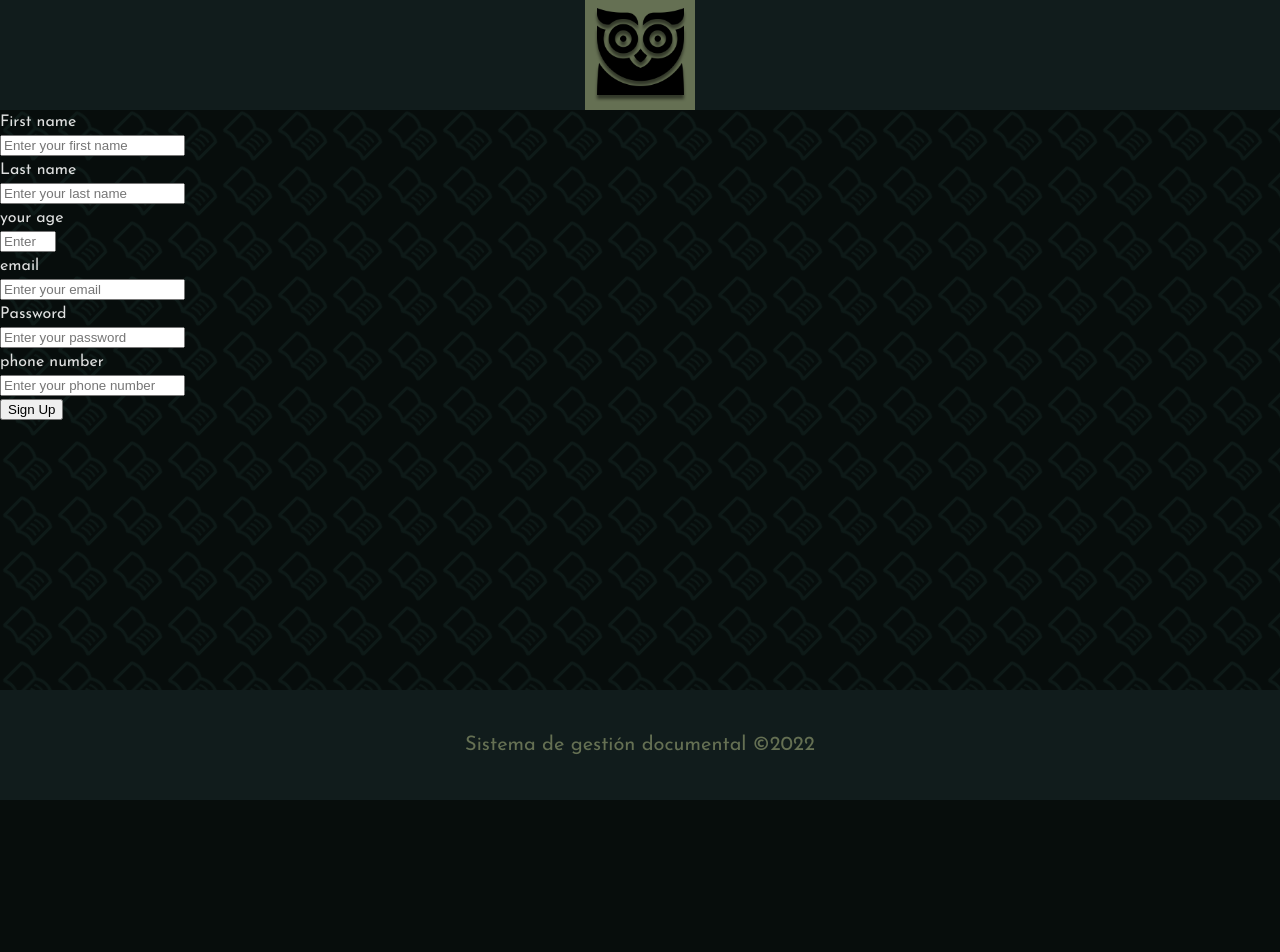
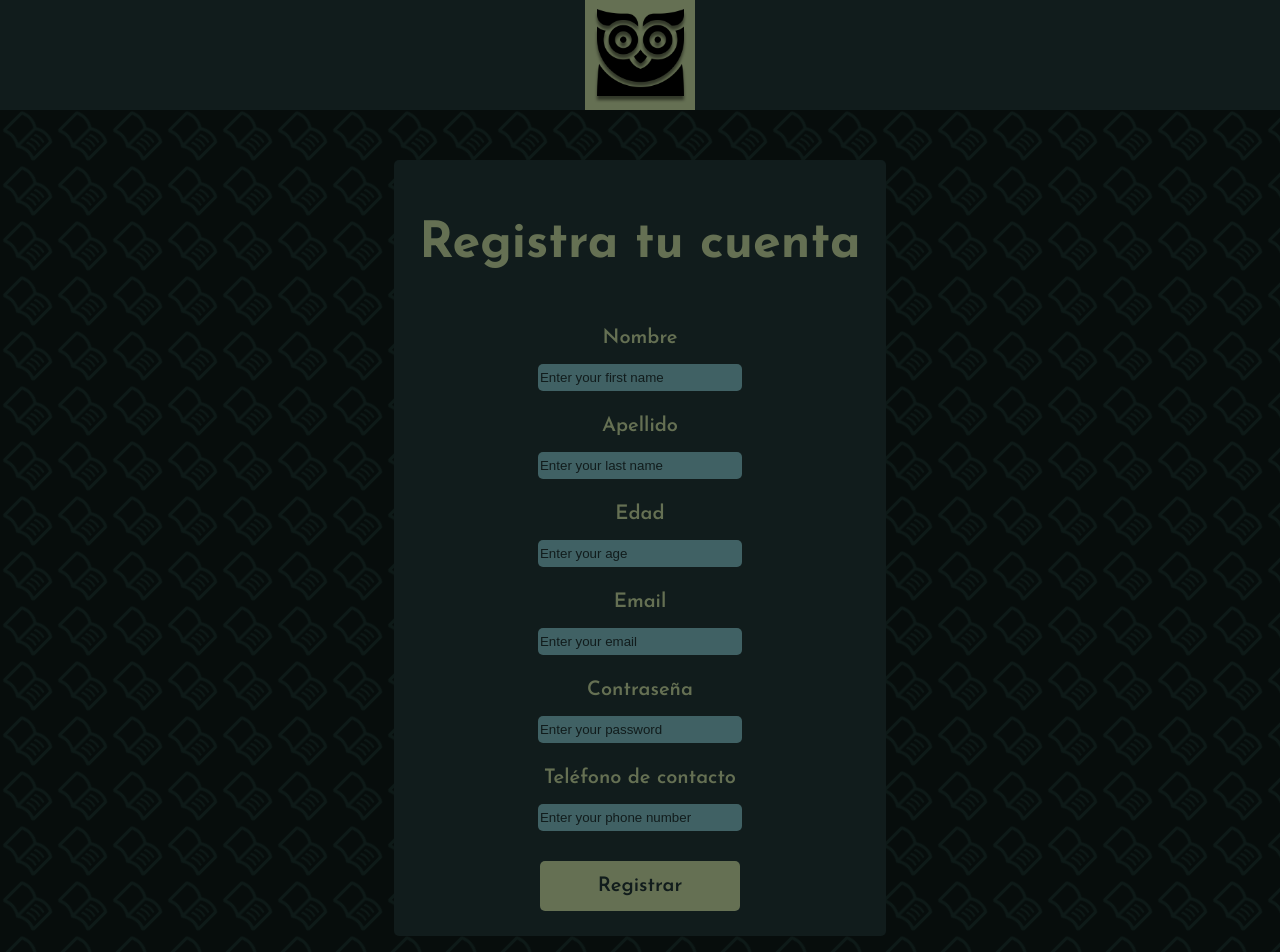
Before and after one commit to vianrove/SDGD, a React (Vite) app: page /signup in a window 1280 px wide. Shown: the top 952 px of the page. Before the commit the page ends 800 px from the top, so only its background shows below. Built offline with nearby package versions, Linux system fonts and the light colour scheme.

Commit message:
Styled signup page

```diff
--- a/index.html
+++ b/index.html
@@ -7,7 +7,7 @@
     <meta name="viewport" content="width=device-width, initial-scale=1.0" />
     <link rel="preconnect" href="https://fonts.googleapis.com">
     <link rel="preconnect" href="https://fonts.gstatic.com" crossorigin>
-    <link href="https://fonts.googleapis.com/css2?family=Josefin+Sans&display=swap" rel="stylesheet">
+    <link href="https://fonts.googleapis.com/css2?family=Josefin+Sans:wght@400;600;700&display=swap" rel="stylesheet">
   </head>
   <body style="margin: 0;">
     <div id="root"></div>
--- a/src/components/styles/Footer.css
+++ b/src/components/styles/Footer.css
@@ -8,6 +8,6 @@
     align-items: center;
     justify-content: center;
     margin: auto;
-    position: fixed;
+    position: relative;
     bottom: 0;
 }
--- a/src/index.css
+++ b/src/index.css
@@ -1,11 +1,10 @@
 :root {
   font-family: 'Josefin Sans', sans-serif;
   font-size: 16px;
-  line-height: 24px;
   font-weight: 400;
 
   color-scheme: light dark;
-  color: rgba(255, 255, 255, 0.87);
+  color: #657053;
   background-color: #070D0C;
   background-image: url(/src/assets/wbook.png);
   background-blend-mode: overlay;
@@ -19,3 +18,60 @@
   margin: 0;
   padding: 0;
 }
+
+.content-wrapper {
+  background-color: #111C1C;
+  margin: 50px;
+  border-radius: 5px;
+  min-height: 68.3vh;
+  width: max-content;
+  padding: 25px;
+}
+
+.flex-wrapper-centered {
+  display: flex;
+  flex-direction: column;
+  align-items: center;
+  justify-content: center;
+}
+
+form {
+  display: flex;
+  flex-direction: column;
+  align-items: center;
+}
+
+form input {
+  min-width: 200px;
+  height: 25px;
+  color: #111C1C;
+  background-color: #406164;
+  border-radius: 5px;
+  border: 0px solid transparent;
+
+}
+
+form input::placeholder {
+  color: #111C1C;
+
+}
+
+form label {
+  font-weight: 600;
+  font-size: 20px;
+  margin-top: 25px;
+  margin-bottom: 0;
+}
+
+form button {
+  font-family: 'Josefin Sans', sans-serif;
+  font-weight: 600;
+  font-size: 20px;
+  margin-top: 30px;
+  min-width: 200px;
+  background-color: #657053;
+  color:#111C1C;
+  border-radius: 5px;
+  border: none;
+  padding: 15px 25px 15px 25px;
+}
--- a/src/routes/signUp.jsx
+++ b/src/routes/signUp.jsx
@@ -1,6 +1,7 @@
 import React from "react"
 import Navbar from "../components/Navbar";
 import Footer from "../components/Footer";
+import "./styles/signup.css"
 
 class SignUp extends React.Component {
 
@@ -26,34 +27,31 @@
   }
   render(){
     return (
-      <div className="inputForm">
+      <div>
         <Navbar/>
+        <div className="flex-wrapper-centered">
+          <div className="content-wrapper">
+            <h1>Registra tu cuenta</h1>
             <form action="" method="post">
-            <label htmlFor="firstName">First name</label><br/>
+              <label htmlFor="firstName">Nombre</label><br/>
               <input type="text" name="firstName" placeholder="Enter your first name" onChange={this.handleChange}/>
-            <br/>
-            <label htmlFor="lastName">Last name</label><br/>
+              <label htmlFor="lastName">Apellido</label><br/>
               <input type="text" name="lastName" placeholder="Enter your last name" onChange={this.handleChange}/>
-            <br/>
-            <label htmlFor="age">your age</label><br/>
+              <label htmlFor="age">Edad</label><br/>
               <input type="number" min="10" max="99" name="age" placeholder="Enter your age" onChange={this.handleChange}/>
-            <br/>
-            <label htmlFor="email">email</label><br/>
+              <label htmlFor="email">Email</label><br/>
               <input type="email" name="email" placeholder="Enter your email" onChange={this.handleChange}/>
-            <br/>
-            <label htmlFor="password">Password</label><br/>
+              <label htmlFor="password">Contraseña</label><br/>
               <input type="password" name="password" placeholder="Enter your password" onChange={this.handleChange}/>
-            <br/>
-            <label htmlFor="contactNumber">phone number</label><br/>
+              <label htmlFor="contactNumber">Teléfono de contacto</label><br/>
               <input type="password" name="contactNumber" placeholder="Enter your phone number" onChange={this.handleChange}/>
-            <br/>
-            <button id="boton">Sign Up</button>
+              <button id="boton">Registrar</button>
             </form>
+          </div>
+        </div>
         <Footer/>
-
       </div>
     )
   }
-
 }
 export default SignUp;
--- /dev/null
+++ b/src/routes/styles/signup.css
@@ -0,0 +1,5 @@
+h1 {
+    text-align: center;
+    font-weight: 700;
+    font-size: 50px;
+}
```
Lines whose indentation alone changed are shown as unchanged.
